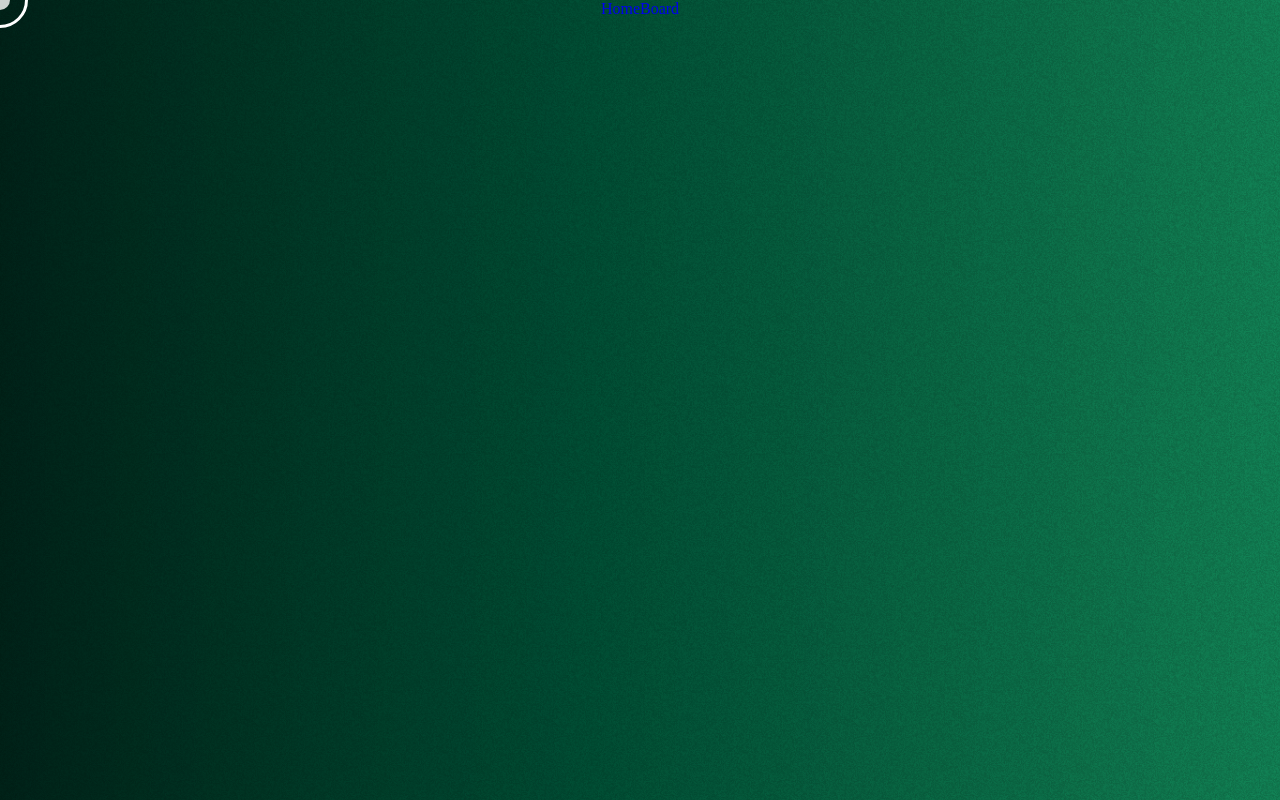
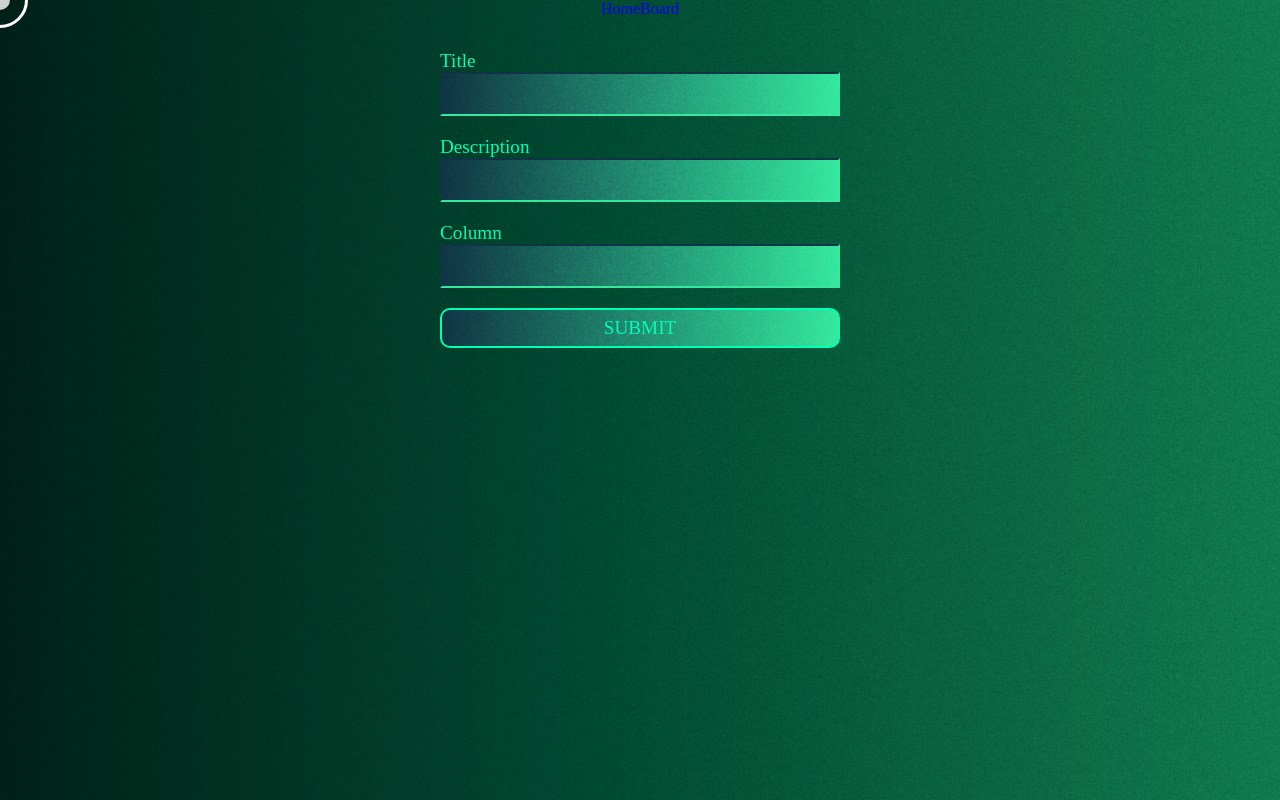
Before and after one commit to Muridae-dev/agile-board, a Vue app: page /board/edit in a window 1280 px wide. Before the commit this address had no page. Built offline with nearby package versions, Linux system fonts and the light colour scheme; no server answers; a web font is replaced by a local one.

Commit message:
add BoardStore, move EditTask to own view

```diff
--- a/src/App.vue
+++ b/src/App.vue
@@ -3,6 +3,7 @@
 
   <Grain />
   <AnimatedCursor />
+
   <main>
     <router-view v-slot="{ Component }">
       <transition name="fade" mode="out-in">
--- a/src/router/index.ts
+++ b/src/router/index.ts
@@ -1,6 +1,7 @@
 import { createRouter, createWebHistory } from "vue-router";
 import Home from "../views/Home.vue";
 import Board from "../views/Board.vue";
+import EditTask from "../views/board/EditTask.vue";
 
 const router = createRouter({
   history: createWebHistory(import.meta.env.BASE_URL),
@@ -15,6 +16,11 @@ const router = createRouter({
       name: "Board",
       component: Board,
     },
+    {
+      path: "/board/edit",
+      name: "EditTask",
+      component: EditTask,
+    },
   ],
 });
 
--- /dev/null
+++ b/src/stores/BoardStore.ts
@@ -0,0 +1,40 @@
+import { defineStore } from "pinia";
+import { ref } from "vue";
+
+export const useBoardStore = defineStore("board", () => {
+  const columns = ref<any>([]);
+
+  const fetchAndFormatTasks = () => {
+    console.log("ran");
+    return fetch("http://localhost:3000/api/taskList")
+      .then((res) => res.json())
+      .then((data) => groupByColumn(data));
+  };
+
+  return { columns, fetchAndFormatTasks };
+});
+
+const groupByColumn = (data: any) => {
+  // Create an object to hold groups
+  const groups: any = {};
+
+  // Iterate over each item
+  data.forEach((item: any) => {
+    // If the group doesn't exist, create it
+    if (!groups[item.column]) {
+      groups[item.column] = [];
+    }
+
+    // Push the current item, minus the column property, into the group
+    groups[item.column].push({
+      title: item.title,
+      description: item.description,
+    });
+  });
+
+  // Transform groups object into the desired array format
+  return Object.keys(groups).map((columnName) => ({
+    title: columnName,
+    items: groups[columnName],
+  }));
+};
--- a/src/views/Board.vue
+++ b/src/views/Board.vue
@@ -1,6 +1,6 @@
 <template>
   <div class="board-container">
-    <ul v-if="!addingTask" v-for="column in columns" class="board-column">
+    <ul v-for="column in columns.value" class="board-column">
       {{
         column.title
       }}
@@ -9,72 +9,22 @@
         <span class="board-task--description">{{ item.description }}</span>
       </li>
     </ul>
-    <div class="board-edit-container" v-if="addingTask">
-      <label for="title">Title</label><input id="title" />
-      <label for="description">Description</label><input id="description" />
-      <label for="column">Column</label><input id="column" />
-      <button @click="addTask">SUBMIT</button>
-    </div>
-    <button class="board-button--add-column" @click="() => (addingTask = true)">
-      +
-    </button>
+    <router-link to="/board/edit" class="board-button--add-column"
+      >+</router-link
+    >
   </div>
 </template>
 
-<script setup>
-import { ref, onMounted } from "vue";
+<script setup lang="ts">
+import { onMounted } from "vue";
 
-const columns = ref([]);
-const addingTask = ref(false);
+import { useBoardStore } from "@/stores/BoardStore";
 
-const groupByColumn = (data) => {
-  // Create an object to hold groups
-  const groups = {};
+const { columns, fetchAndFormatTasks } = useBoardStore();
 
-  // Iterate over each item
-  data.forEach((item) => {
-    // If the group doesn't exist, create it
-    if (!groups[item.column]) {
-      groups[item.column] = [];
-    }
-
-    // Push the current item, minus the column property, into the group
-    groups[item.column].push({
-      title: item.title,
-      description: item.description,
-    });
-  });
-
-  // Transform groups object into the desired array format
-  columns.value = Object.keys(groups).map((columnName) => ({
-    title: columnName,
-    items: groups[columnName],
-  }));
-};
-
-onMounted(() => {
-  fetch("http://localhost:3000/api/taskList")
-    .then((res) => res.json())
-    .then((data) => console.log(groupByColumn(data)));
+onMounted(async () => {
+  if (!columns.value) columns.value = await fetchAndFormatTasks();
 });
-
-const addTask = async (e) => {
-  e.preventDefault();
-  const bodyText = JSON.stringify({
-    title: document.getElementById("title").value,
-    description: document.getElementById("description").value,
-    column: document.getElementById("column").value,
-  });
-  await fetch("http://localhost:3000/api/taskList", {
-    method: "POST",
-    headers: {
-      "Content-Type": "application/json",
-    },
-    body: bodyText,
-  });
-
-  addingTask.value = false;
-};
 </script>
 
 <style lang="scss">
@@ -146,137 +96,14 @@ const addTask = async (e) => {
 
 .board-button--add-column {
   width: 150px;
+  display: flex;
+  justify-content: center;
+  align-items: center;
 
   background: transparent;
   border: 2px solid $primary-scroll-bar-color;
   border-radius: 10px;
   color: $primary-scroll-bar-color;
-}
-
-.board-edit-container {
-  display: flex;
-  flex-direction: column;
-  width: 400px;
-
-  input {
-    height: 20px;
-    margin-bottom: 20px;
-  }
+  text-decoration: none;
 }
 </style>
-
-<!-- const columns = [
-  {
-    title: "Column 1",
-    items: [
-      {
-        title: "Task 1",
-        description: "Set the time to 10:00",
-      },
-      {
-        title: "Task 1",
-        description: "Set the time to 10:00",
-      },
-      {
-        title: "Task 1",
-        description: "Set the time to 10:00",
-      },
-    ],
-  },
-  {
-    title: "Column 2",
-    items: [
-      {
-        title: "Task 1",
-        description: "Set the time to 10:00",
-      },
-      {
-        title: "Task 1",
-        description: "Set the time to 10:00",
-      },
-    ],
-  },
-  {
-    title: "Column 3",
-    items: [
-      {
-        title: "Task 1",
-        description: "Set the time to 10:00",
-      },
-    ],
-  },
-  {
-    title: "Column 4",
-    items: [
-      {
-        title: "Task 1",
-        description: "Set the time to 10:00",
-      },
-      {
-        title: "Task 1",
-        description: "Set the time to 10:00",
-      },
-      {
-        title: "Task 1",
-        description: "Set the time to 10:00",
-      },
-      {
-        title: "Task 1",
-        description: "Set the time to 10:00",
-      },
-      {
-        title: "Task 1",
-        description: "Set the time to 10:00",
-      },
-      {
-        title: "Task 1",
-        description: "Set the time to 10:00",
-      },
-      {
-        title: "Task 1",
-        description: "Set the time to 10:00",
-      },
-      {
-        title: "Task 1",
-        description: "Set the time to 10:00",
-      },
-      {
-        title: "Task 1",
-        description: "Set the time to 10:00",
-      },
-      {
-        title: "Task 1",
-        description: "Set the time to 10:00",
-      },
-      {
-        title: "Task 1",
-        description: "Set the time to 10:00",
-      },
-      {
-        title: "Task 1",
-        description: "Set the time to 10:00",
-      },
-      {
-        title: "Task 1",
-        description: "Set the time to 10:00",
-      },
-    ],
-  },
-  {
-    title: "Column 5",
-    items: [
-      {
-        title: "Task 1",
-        description: "Set the time to 10:00",
-      },
-      {
-        title: "Task 1",
-        description: "Set the time to 10:00",
-      },
-      {
-        title: "Task 1",
-        description: "Set the time to 10:00",
-      },
-    ],
-  },
-]; -->
--- /dev/null
+++ b/src/views/board/EditTask.vue
@@ -0,0 +1,77 @@
+<template>
+  <div class="board-edit-container">
+    <label for="title">Title</label><input id="title" />
+    <label for="description">Description</label><input id="description" />
+    <label for="column">Column</label><input id="column" />
+    <button @click="addTask">SUBMIT</button>
+  </div>
+</template>
+
+<script setup lang="ts">
+import { useBoardStore } from "@/stores/BoardStore";
+import { onMounted } from "vue";
+
+const { columns, fetchAndFormatTasks } = useBoardStore();
+
+onMounted(() => {
+  if (!columns.value) {
+    fetchAndFormatTasks();
+  }
+});
+
+const addTask = async (e) => {
+  e.preventDefault();
+  const bodyText = JSON.stringify({
+    title: document.getElementById("title").value,
+    description: document.getElementById("description").value,
+    column: document.getElementById("column").value,
+  });
+  await fetch("http://localhost:3000/api/taskList", {
+    method: "POST",
+    headers: {
+      "Content-Type": "application/json",
+    },
+    body: bodyText,
+  });
+};
+</script>
+
+<style lang="scss">
+.board-edit-container {
+  display: flex;
+  flex-direction: column;
+  width: 400px;
+  padding-top: $header-height;
+  margin: auto;
+
+  font-size: 1.2rem;
+  font-family: $primary-font;
+  color: $primary-text-color;
+
+  input {
+    height: 40px;
+    margin-bottom: 20px;
+    background: $secondary-background-color;
+
+    font-size: 1.2rem;
+    font-family: $primary-font;
+    color: $primary-text-color;
+
+    border-bottom: 2px solid #34e89e;
+    border-right: 2px solid #34e89e;
+    border-top: 2px solid #0f3443;
+    border-left: 2px solid #0f3443;
+  }
+
+  button {
+    border: 2px solid $primary-scroll-bar-color;
+    border-radius: 10px;
+    height: 40px;
+    font-size: 1.2rem;
+    font-family: $primary-font;
+    color: $primary-scroll-bar-color;
+
+    background: $secondary-background-color;
+  }
+}
+</style>
```
